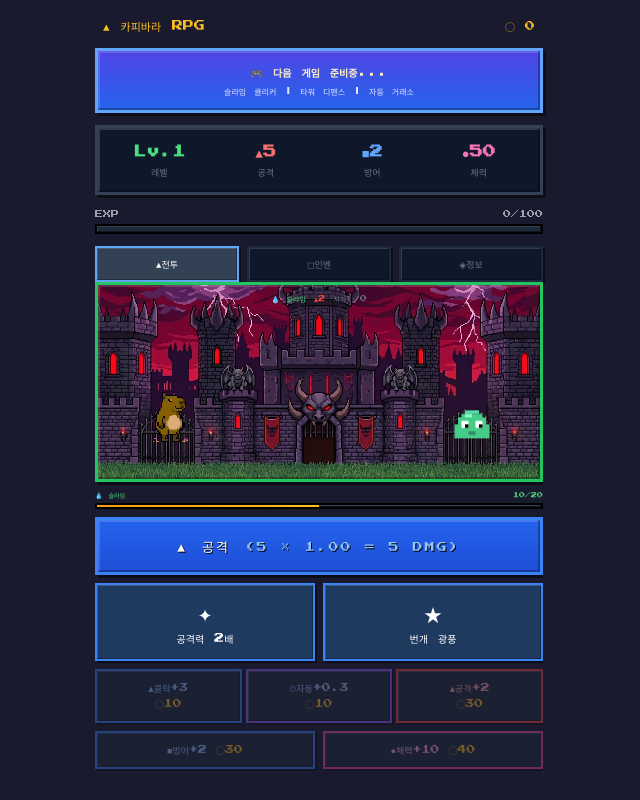
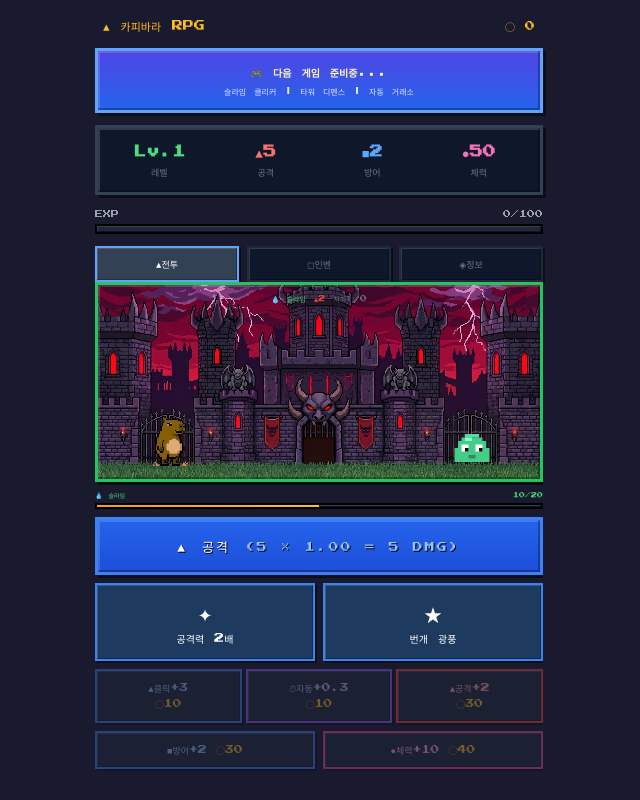
Before and after one commit to jini2399/indie-games, a Next.js app: page /indie-games/capybara in a window 1280 px wide. Both pictures are taken after a click on the button "▶ GAME START". Shown: the whole page, without its empty margins (321-961 px from the left). Built offline with nearby package versions, Linux system fonts and the light colour scheme.

Commit message:
✨ 흔들림 애니메이션 제거 + 캐릭터/몬스터 위치 내려주기 (bottom 30→10)

```diff
--- a/src/app/capybara/page.tsx
+++ b/src/app/capybara/page.tsx
@@ -1264,7 +1264,7 @@ export default function Home() {
   if (!state.started) {
     return (
       <div className="flex min-h-screen flex-col items-center justify-center gap-8 p-8 select-none pixel-grid" style={{ background: "#1a1a2e" }}>
-        <div style={{ animation: "pixel-breathe 2s ease-in-out infinite" }}>
+        <div>
           <PixelCapybara size={128} />
         </div>
         <h1 className="text-center" style={{ fontSize: 16, color: "#fbbf24", textShadow: "2px 2px 0 #92400e" }}>
@@ -1412,11 +1412,11 @@ export default function Home() {
               <div
                 style={{
                   position: "absolute",
-                  bottom: 30,
+                  bottom: 10,
                   left: 40,
                   animation: isAttacking
                     ? ((state.isBossFight || state.isMonsterFight) ? "capy-slash 0.4s ease-out" : "pixel-attack 0.3s ease-out")
-                    : "pixel-breathe 2s ease-in-out infinite",
+                    : undefined,
                 }}
               >
                 <PixelCapybara size={64} isAttacking={isAttacking} animState={capybaraAnimState} />
@@ -1433,13 +1433,13 @@ export default function Home() {
                   }}
                   style={{
                     position: "absolute",
-                    bottom: 30,
+                    bottom: 10,
                     right: 30,
                     animation: bossEntering
                       ? "boss-entrance 1s cubic-bezier(0.22, 1, 0.36, 1) forwards"
                       : bossHurt
                         ? "boss-hit-shake 0.35s ease-out"
-                        : "pixel-breathe 2.5s ease-in-out infinite",
+                        : undefined,
                     transformOrigin: "bottom center",
                     zIndex: 10,
                   }}
@@ -1469,13 +1469,13 @@ export default function Home() {
                   }}
                   style={{
                     position: "absolute",
-                    bottom: 30,
+                    bottom: 10,
                     right: 40,
                     animation: monsterDying
                       ? "monster-death 0.6s ease-out forwards"
                       : monsterHurt
                         ? "boss-hit-shake 0.35s ease-out"
-                        : "pixel-breathe 2s ease-in-out infinite",
+                        : undefined,
                     transformOrigin: "bottom center",
                     zIndex: 10,
                   }}
@@ -1486,10 +1486,9 @@ export default function Home() {
                 <div
                   style={{
                     position: "absolute",
-                    bottom: 34,
+                    bottom: 14,
                     right: 50,
                     fontSize: 40,
-                    animation: "pixel-breathe 3s ease-in-out infinite",
                   }}
                 >
                   🌿
```
